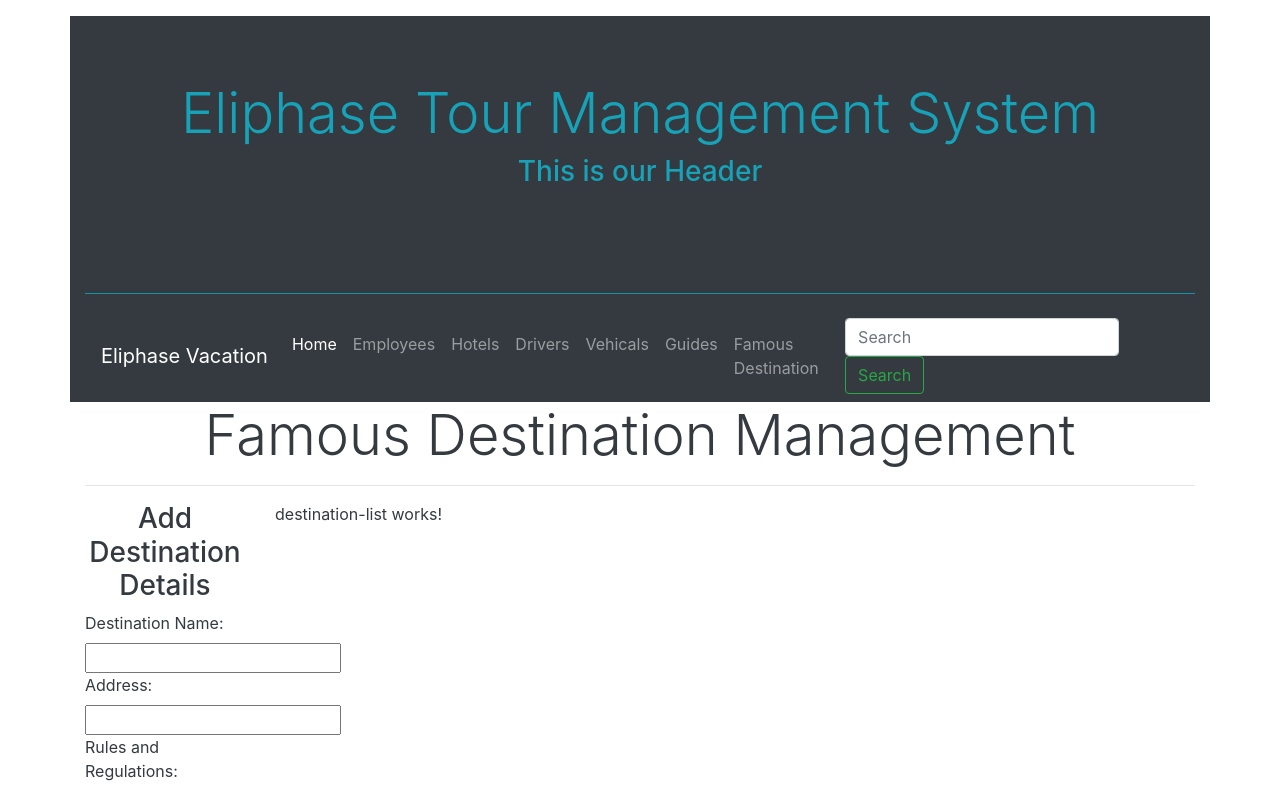
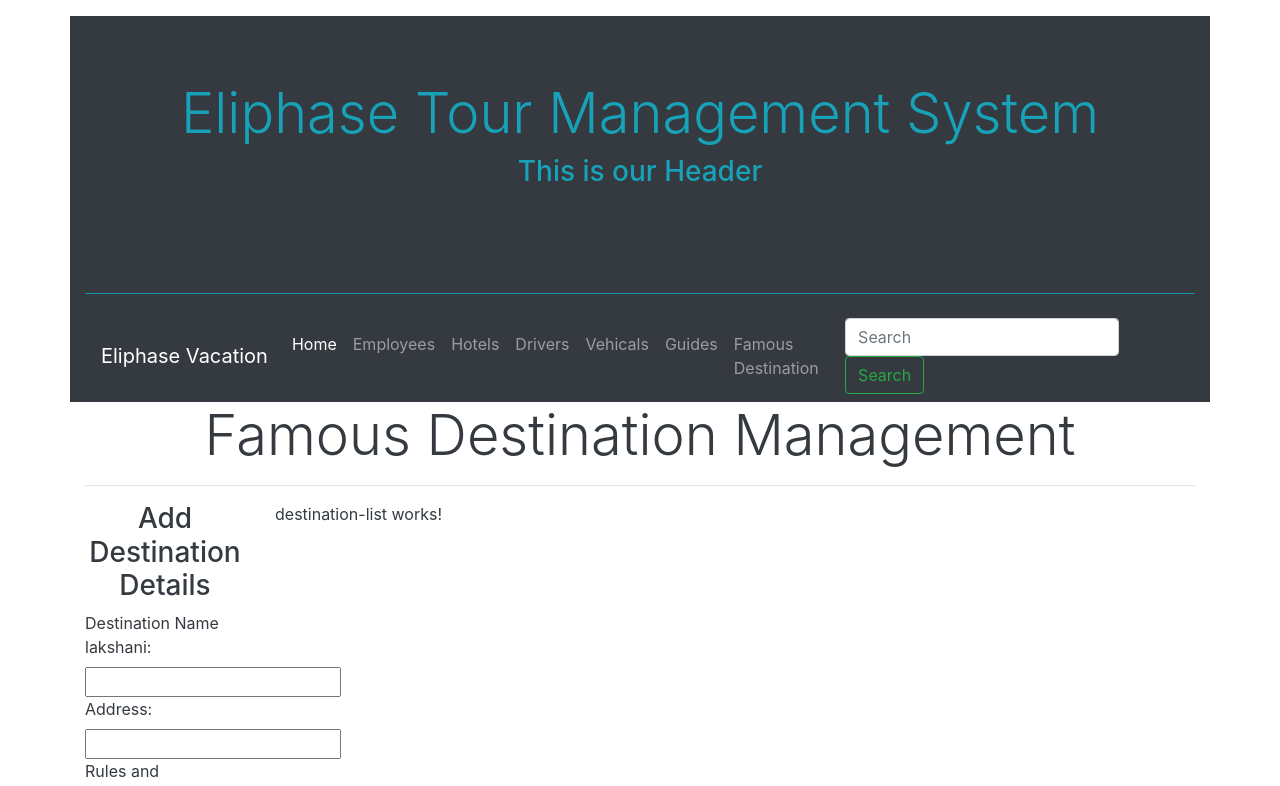
Before and after one commit to janakachinthana/TourManagementSystemAngular, an Angular app: page /destination in a window 1280 px wide. Shown: the top 786 px of the page. Built offline with nearby package versions, Linux system fonts and the light colour scheme.

Commit message:
Update destination.component.html
change the name

```diff
--- a/src/app/destinations/destination/destination.component.html
+++ b/src/app/destinations/destination/destination.component.html
@@ -3,7 +3,7 @@
 <form #form="ngForm" autocomplete="off">
     <input type="hidden" name="EmployeeID" >
     <div class="form-gorup">
-        <label>Destination Name:</label>
+        <label>Destination Name  lakshani:</label>
         <input name="FullName" >
     </div>
 
```
